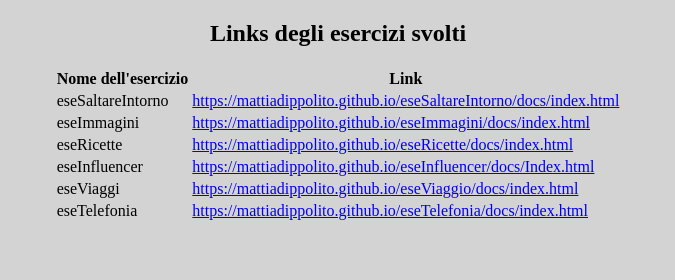
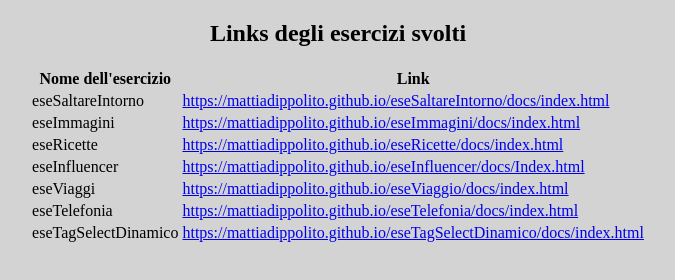
Before and after one commit to MattiaDippolito/MattiaDippolito.github.io, a plain HTML site: page index.html in a window 1280 px wide. Shown: the whole page, without its empty margins (302-977 px from the left). Drawn offline with Linux system fonts and the light colour scheme.

Commit message:
Update index.html

```diff
--- a/index.html
+++ b/index.html
@@ -44,6 +44,10 @@
                     <td>eseTelefonia</td>
                     <td><a href="https://mattiadippolito.github.io/eseTelefonia/docs/index.html">https://mattiadippolito.github.io/eseTelefonia/docs/index.html</a></td>
                 </tr>
+                <tr>
+                    <td>eseTagSelectDinamico</td>
+                    <td><a href="https://mattiadippolito.github.io/eseTagSelectDinamico/docs/index.html">https://mattiadippolito.github.io/eseTagSelectDinamico/docs/index.html</a></td>
+                </tr>
             </tbody>
         </table>
     </body>
```
